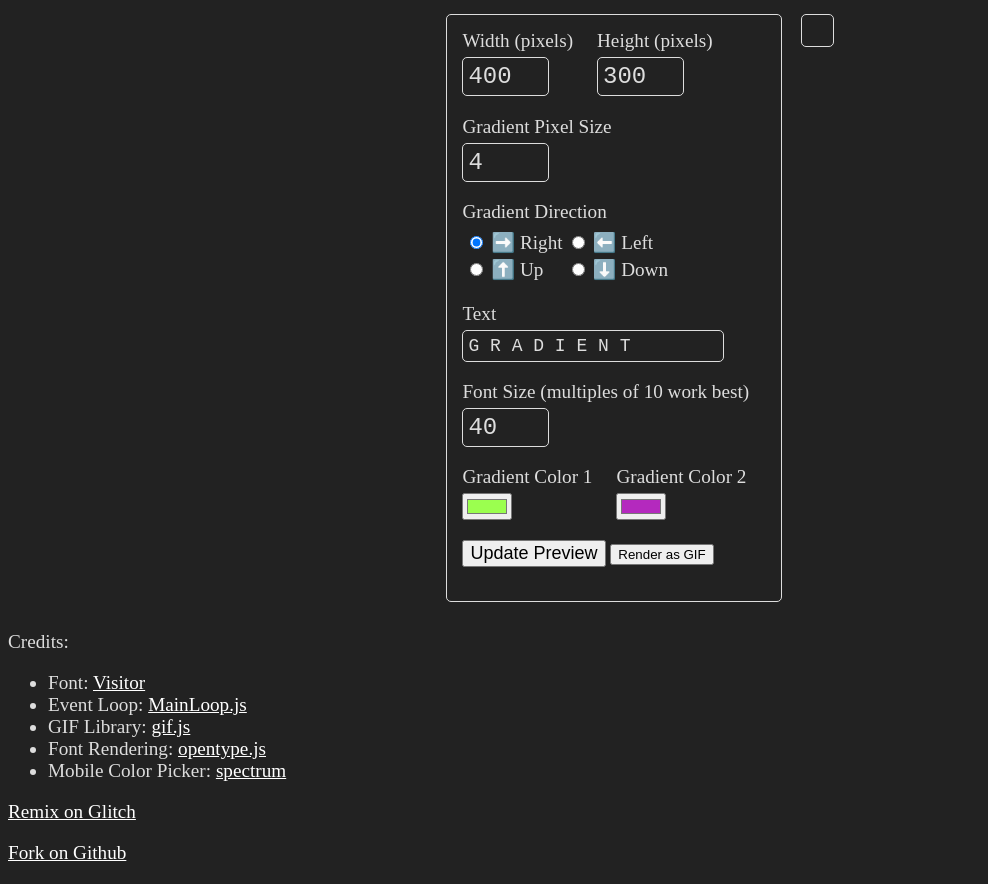
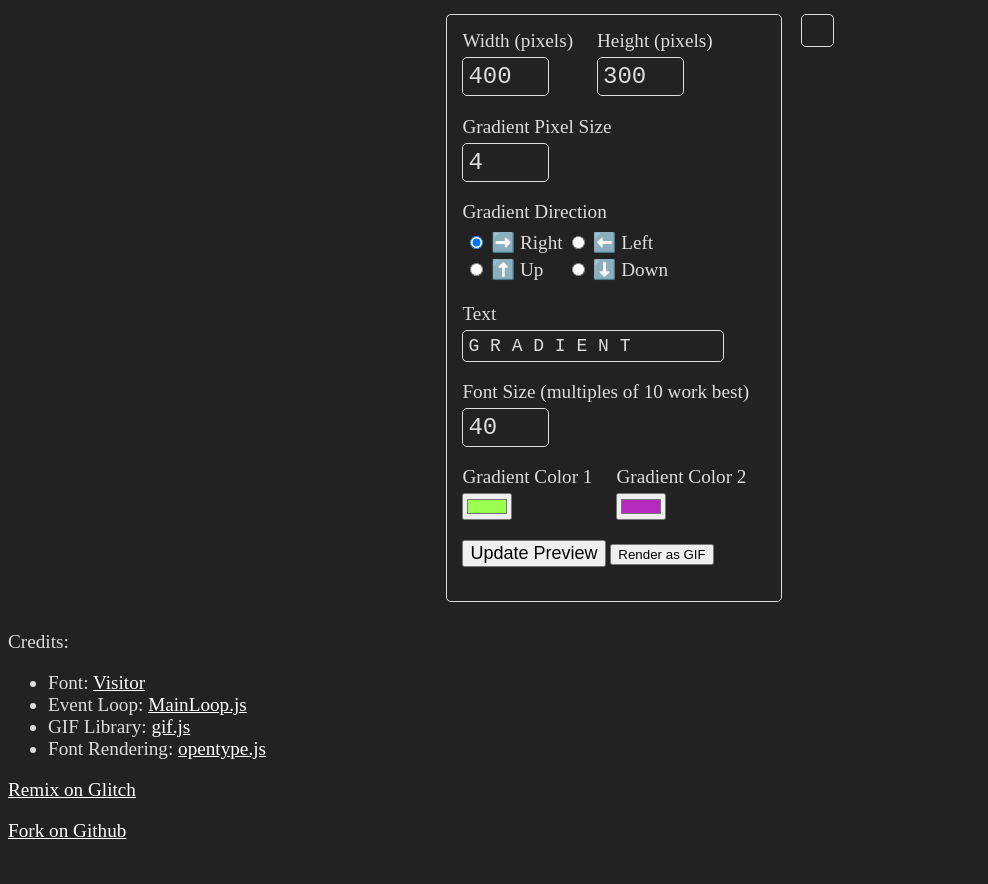
Before and after one commit to noelleleigh/animated-pixel-gradients, a website built with webpack: page src/client.html in a window 1280 px wide. Shown: the part 91-975 px from the top of the page, without its empty margins (0-988 px from the left). After the commit the page ends 953 px from the top, so only its background shows below. Built offline with nearby package versions, Linux system fonts and the light colour scheme; what opentype.js would draw is missing.

Commit message:
remove mention of spectrum

```diff
--- a/src/client.html
+++ b/src/client.html
@@ -174,10 +174,6 @@
           Font Rendering:
           <a href="https://github.com/nodebox/opentype.js">opentype.js</a>
         </li>
-        <li>
-          Mobile Color Picker:
-          <a href="https://github.com/bgrins/spectrum">spectrum</a>
-        </li>
       </ul>
       <p>
         <a href="https://glitch.com/edit/#!/remix/animated-pixel-gradients"
```
Also changed, not shown: README.md.
